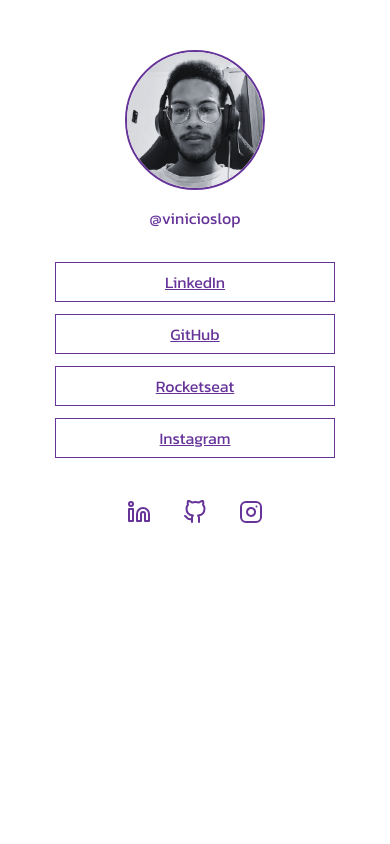
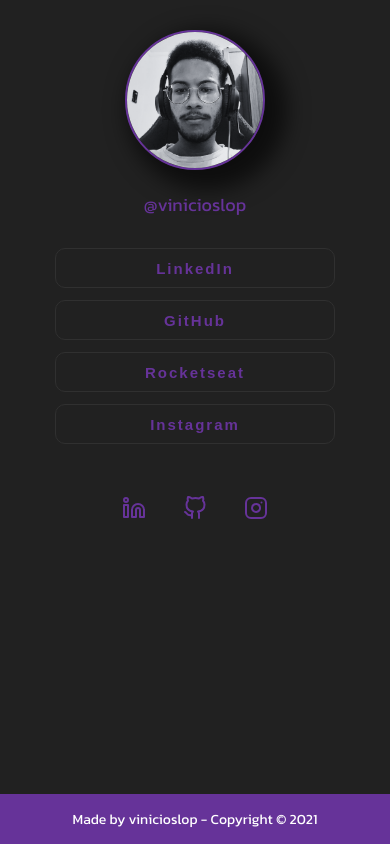
Before and after one commit to vinicioslop/social-tree, a Next.js app: page / in a window 390 px wide. Built offline with nearby package versions, Linux system fonts and the light colour scheme.

Commit message:
Adiciona efeitos visuais, revisa o projeto e o torna responsivo

```diff
--- a/src/app/Components/IconGroup/IconGroup.js
+++ b/src/app/Components/IconGroup/IconGroup.js
@@ -10,28 +10,28 @@
 export default function IconGroup() {
     return (
         <div className={styles.icons_box}>
-            <Link target='_blank' href="https://www.linkedin.com/in/viniciuslopeslima/">
+            <Link className={styles.icon_link} target='_blank' href="https://www.linkedin.com/in/viniciuslopeslima/">
                 <Image
                     src={linkedinIcon}
                     width={24}
                     height={24}
-                    alt="Icone ..."
+                    alt="Icon of LinkedIn Logo"
                 />
             </Link>
-            <Link target='_blank' href="https://github.com/vinicioslop">
+            <Link className={styles.icon_link} target='_blank' href="https://github.com/vinicioslop">
                 <Image
                     src={githubIcon}
                     width={24}
                     height={24}
-                    alt="Icone ..."
+                    alt="Icon of GitHub Logo"
                 />
             </Link>
-            <Link target='_blank' href="https://www.instagram.com/viniciusl.21/">
+            <Link className={styles.icon_link} target='_blank' href="https://www.instagram.com/viniciusl.21/">
                 <Image
                     src={instagramIcon}
                     width={24}
                     height={24}
-                    alt="Icone ..."
+                    alt="Icon of Instagram Logo"
                 />
             </Link>
         </div>
--- a/src/app/Components/IconGroup/icongroup.module.css
+++ b/src/app/Components/IconGroup/icongroup.module.css
@@ -8,3 +8,25 @@
 
     margin-top: 30px;
 }
+
+.icons_box .icon_link {
+    display: flex;
+    flex-direction: column;
+    align-items: center;
+    justify-content: center;
+
+    background-color: transparent;
+
+    padding: 10px;
+
+    transition: 0.5s;
+}
+
+.icons_box .icon_link:hover {
+    box-shadow: 9px 8px 7px 2px rgba(0, 0, 0, 0.64);
+    -webkit-box-shadow: 9px 8px 7px 2px rgba(0, 0, 0, 0.64);
+    -moz-box-shadow: 9px 8px 7px 2px rgba(0, 0, 0, 0.64);
+
+    border-radius: 5px;
+    background-color: rgba(0, 0, 0, 0.2);
+}
--- a/src/app/Components/LinkGroup/LinkGroup.js
+++ b/src/app/Components/LinkGroup/LinkGroup.js
@@ -5,10 +5,38 @@
 export default function LinkGroup() {
     return (
         <div className={styles.links_box}>
-            <Link className={styles.link} target='_blank' href="https://www.linkedin.com/in/viniciuslopeslima/">LinkedIn</Link>
-            <Link className={styles.link} target='_blank' href="https://github.com/vinicioslop">GitHub</Link>
-            <Link className={styles.link} target='_blank' href="https://app.rocketseat.com.br/me/viniciuslopeslima">Rocketseat</Link>
-            <Link className={styles.link} target='_blank' href="https://www.instagram.com/viniciusl.21/">Instagram</Link>
+            <Link className={styles.link} target='_blank' href="https://www.linkedin.com/in/viniciuslopeslima/">
+                <button className={styles.link_button}>
+                    <span></span>
+                    <span></span>
+                    <span></span>
+                    <span></span> LinkedIn
+                </button>
+            </Link>
+            <Link className={styles.link} target='_blank' href="https://github.com/vinicioslop">
+                <button className={styles.link_button}>
+                    <span></span>
+                    <span></span>
+                    <span></span>
+                    <span></span> GitHub
+                </button>
+            </Link>
+            <Link className={styles.link} target='_blank' href="https://app.rocketseat.com.br/me/viniciuslopeslima">
+                <button className={styles.link_button}>
+                    <span></span>
+                    <span></span>
+                    <span></span>
+                    <span></span> Rocketseat
+                </button>
+            </Link>
+            <Link className={styles.link} target='_blank' href="https://www.instagram.com/viniciusl.21/">
+                <button className={styles.link_button}>
+                    <span></span>
+                    <span></span>
+                    <span></span>
+                    <span></span> Instagram
+                </button>
+            </Link>
         </div>
     )
 }
--- a/src/app/Components/LinkGroup/linkgroup.module.css
+++ b/src/app/Components/LinkGroup/linkgroup.module.css
@@ -1,24 +1,126 @@
 .links_box {
     display: flex;
     flex-direction: column;
-    align-self: center;
-    justify-content: space-evenly;
+    align-items: center;
 
-    height: 220px;
+    min-height: fit-content;
 
-    margin-top: 20px;
+    margin-top: 30px;
 }
 
 .links_box .link {
-    display: flex;
-    flex-direction: column;
-    justify-content: center;
+    margin-bottom: 12px;
+}
 
-    width: 280px;
-    height: 40px;
+.link_button {
+    position: relative;
 
-    text-align: center;
+    font-size: 15px;
+    font-weight: bold;
+    letter-spacing: 2px;
+    outline: none;
+    text-transform: capitalize;
     color: var(--primary-color);
 
-    border: 1px solid var(--primary-color);
+    overflow: hidden;
+    transition: 0.2s;
+    cursor: pointer;
+
+    border-radius: 10px;
+    border: 1px solid #303030;
+    background: #212121;
 }
+
+.link_button:hover {
+    box-shadow: 0 0 10px #ae00ff, 0 0 25px #001eff, 0 0 50px #ae00ff;
+    transition-delay: 0.6s;
+}
+
+.link_button span {
+    position: absolute;
+}
+
+.link_button span:nth-child(1) {
+    top: 0;
+    left: -100%;
+    width: 100%;
+    height: 2px;
+    background: linear-gradient(90deg, transparent, #ae00ff);
+}
+
+.link_button:hover span:nth-child(1) {
+    left: 100%;
+    transition: 0.7s;
+}
+
+.link_button span:nth-child(3) {
+    bottom: 0;
+    right: -100%;
+    width: 100%;
+    height: 2px;
+    background: linear-gradient(90deg, transparent, #001eff);
+}
+
+.link_button:hover span:nth-child(3) {
+    right: 100%;
+    transition: 0.7s;
+    transition-delay: 0.35s;
+}
+
+.link_button span:nth-child(2) {
+    top: -100%;
+    right: 0;
+    width: 2px;
+    height: 100%;
+    background: linear-gradient(180deg, transparent, #ae00ff);
+}
+
+.link_button:hover span:nth-child(2) {
+    top: 100%;
+    transition: 0.7s;
+    transition-delay: 0.17s;
+}
+
+.link_button span:nth-child(4) {
+    bottom: -100%;
+    left: 0;
+    width: 2px;
+    height: 100%;
+    background: linear-gradient(360deg, transparent, #001eff);
+}
+
+.link_button:hover span:nth-child(4) {
+    bottom: 100%;
+    transition: 0.7s;
+    transition-delay: 0.52s;
+}
+
+.link_button:active {
+    background: #ae00af;
+    background: linear-gradient(to top right, #ae00af, #001eff);
+    color: #bfbfbf;
+    box-shadow: 0 0 8px #ae00ff, 0 0 8px #001eff, 0 0 8px #ae00ff;
+    transition: 0.1s;
+}
+
+.link_button:active span:nth-child(1) span:nth-child(2) span:nth-child(2) span:nth-child(2) {
+    transition: none;
+    transition-delay: none;
+}
+
+/* Extra small devices (phones, 600px and down) */
+@media only screen and (max-width: 600px) {
+    .link_button {
+        width: 80vw;
+        max-width: 280px;
+        height: 40px;
+    }
+}
+
+/* Small devices (portrait tablets and large phones, 600px and up) */
+@media only screen and (min-width: 600px) {
+    .link_button {
+        width: 280px;
+        height: 40px;
+    }
+}
--- /dev/null
+++ b/src/app/Components/MyFooter/MyFooter.js
@@ -0,0 +1,9 @@
+import styles from './myfooter.module.css';
+
+export default function MyFooter() {
+    return (
+        <div className={styles.footer}>
+            <p>Made by vinicioslop - Copyright &copy; 2021</p>
+        </div>
+    )
+}
--- /dev/null
+++ b/src/app/Components/MyFooter/myfooter.module.css
@@ -0,0 +1,19 @@
+.footer {
+    position: fixed;
+    bottom: 0;
+
+    display: flex;
+    flex-direction: column;
+    align-items: center;
+    justify-content: center;
+
+    width: 100%;
+    height: 50px;
+
+    background-color: var(--primary-color);
+}
+
+.footer p {
+    font-size: 14px;
+    color: white;
+}
--- a/src/app/Components/PicCardUser/PicCardUser.js
+++ b/src/app/Components/PicCardUser/PicCardUser.js
@@ -10,6 +10,7 @@
         <div className={styles.pic_card_user}>
             <div className={styles.pic_box}>
                 <Image
+                    priority
                     className={styles.pic}
                     src={myPic}
                     width={140}
@@ -17,9 +18,9 @@
                     alt="Picture of the author"
                 />
             </div>
-            <div className={styles.user}>
+            <Link className={styles.user} target='_blank' href="https://github.com/vinicioslop/">
                 @vinicioslop
-            </div>
+            </Link>
         </div>
     )
 }
--- a/src/app/Components/PicCardUser/piccarduser.module.css
+++ b/src/app/Components/PicCardUser/piccarduser.module.css
@@ -3,18 +3,32 @@
     flex-direction: column;
     align-items: center;
 
-    margin-top: 50px;
+    margin-top: 30px;
 }
 
 .pic_card_user .pic_box {
-    margin-bottom: 10px;
+    margin-bottom: 15px;
 }
 
 .pic_card_user .pic_box .pic {
     border: 2px solid var(--primary-color);
     border-radius: 100%;
+
+    box-shadow: 12px 10px 21px 10px rgba(0, 0, 0, 0.6);
+    -webkit-box-shadow: 12px 10px 21px 10px rgba(0, 0, 0, 0.6);
+    -moz-box-shadow: 12px 10px 21px 10px rgba(0, 0, 0, 0.6);
 }
 
 .pic_card_user .user {
+    font-size: 18px;
+    text-decoration: none;
     color: var(--primary-color);
+
+    transition: 0.5s;
 }
+
+.pic_card_user .user:hover {
+    color: var(--primary-color3);
+
+    text-shadow: 10px 5px 7px rgba(0, 0, 0, 0.66);
+}
--- a/src/app/globals.css
+++ b/src/app/globals.css
@@ -1,4 +1,5 @@
 :root {
+  --background-color: #212121;
   --primary-color: #663399;
   --primary-color2: #7750a9;
   --primary-color3: #8a72be;
--- a/src/app/layout.js
+++ b/src/app/layout.js
@@ -8,8 +8,8 @@
   })
 
 export const metadata = {
-  title: 'Create Next App',
-  description: 'Generated by create next app',
+  title: 'Social Tree',
+  description: 'Principais maneiras de entrar em contato comigo',
 }
 
 export default function RootLayout({ children }) {
--- a/src/app/page.js
+++ b/src/app/page.js
@@ -1,6 +1,7 @@
 import PicCardUser from './Components/PicCardUser/PicCardUser';
 import LinkGroup from './Components/LinkGroup/LinkGroup';
 import IconGroup from './Components/IconGroup/IconGroup';
+import MyFooter from './Components/MyFooter/MyFooter';
 
 import styles from './page.module.css';
 
@@ -10,6 +11,7 @@
       <PicCardUser />
       <LinkGroup />
       <IconGroup />
+      <MyFooter />
     </main>
   );
 }
--- a/src/app/page.module.css
+++ b/src/app/page.module.css
@@ -3,5 +3,34 @@
   flex-direction: column;
   align-items: center;
 
-  height: 100vh;
+  min-height: 100vh;
+
+  background-color: var(--background-color);
 }
+
+/* Extra small devices (phones, 600px and down) */
+@media only screen and (max-width: 600px) {
+  .main {
+    padding-bottom: 100px;
+  }
+}
+
+/* Small devices (portrait tablets and large phones, 600px and up) */
+@media only screen and (min-width: 600px) {
+  .main {
+    padding-bottom: 100px;
+  }
+}
+
+/* Medium devices (landscape tablets, 768px and up) */
+@media only screen and (min-width: 768px) {
+  .main {
+    padding-bottom: 80px;
+  }
+}
+
+/* Large devices (laptops/desktops, 992px and up) */
+@media only screen and (min-width: 992px) {}
+
+/* Extra large devices (large laptops and desktops, 1200px and up) */
+@media only screen and (min-width: 1200px) {}
```
